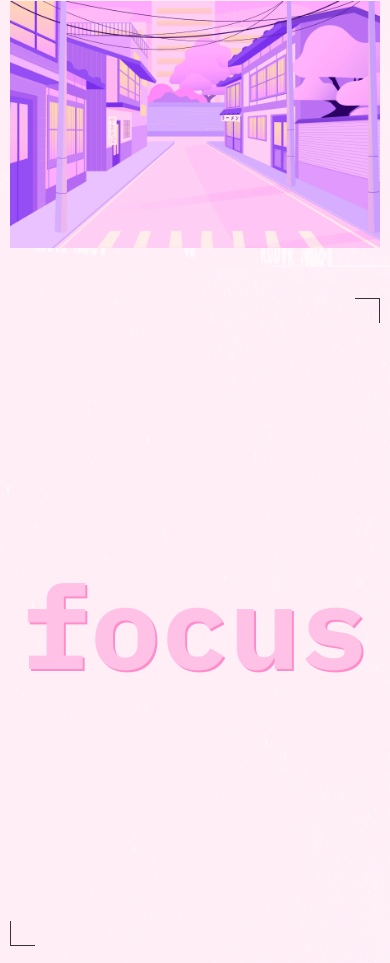
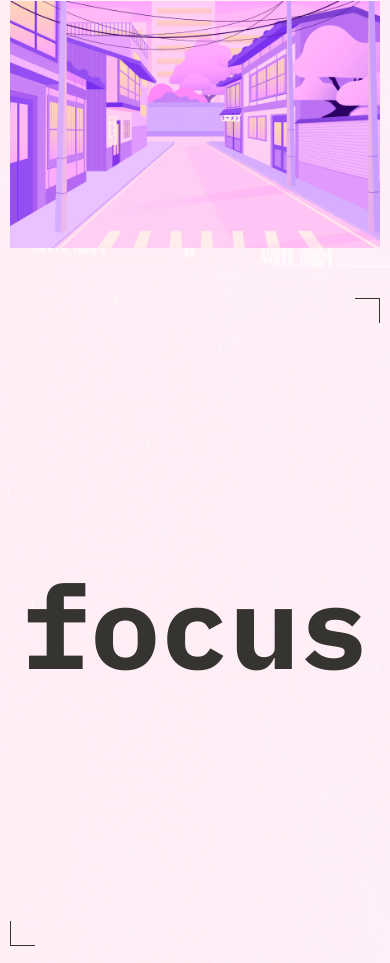
Before and after one commit to NartokovAlbert/slozhno-sosredotochitsya, a plain HTML site: page index.html in a window 390 px wide. Shown: the part 5641-6604 px from the top of the page. Drawn offline with Linux system fonts and the light colour scheme.

Commit message:
footer-test1

```diff
--- a/styles/style.css
+++ b/styles/style.css
@@ -395,37 +395,37 @@
 /*Footer*/
 
 .footer {
-  padding: 280px 20px;
+  padding: 282px 20px;
   position: relative;
   text-align: center;
 }
 
 .footer__title {
-  font-size: var(--clamp-desktop);
+  font-size: clamp(7.5rem, 0.5625rem + 14.4531vw, 9.8125rem);
   font-weight: 700;
-  color: var(--highlight-color);
-  text-shadow: 2px 2px var(--text-shadow);
+  color: var(--title-color);
+  text-shadow: 2px 2px 0px var(--title-shadow);
 }
 
-@media (width <= 1024px) and (width >= 375px) {
+@media (width < 1024px) and (width >= 375px) {
   .footer__title {
-    text-shadow: 2px 2px var(--text-decor);
+    text-shadow: 2px 2px 0px var(--title-decor);
   }
 }
 
-@media (width <= 768px) and (width >= 375px) {
+@media (width < 768px) and (width >= 375px) {
   .footer__title {
-    font-size: var(--clamp-mobile);
+    font-size: clamp(7.25rem, 7.0115rem + 1.0178vw, 7.5rem);
   }
 }
 
-@media (width <= 1024px) and (width >= 768px) {
+@media (width < 1024px) and (width >= 768px) {
   .footer {
     padding: 434px 20px;
   }
 }
 
-@media (width <= 768px) and (width >= 375px) {
+@media (width < 768px) and (width >= 375px) {
   .footer {
     margin-top: 40px;
     padding: 262px 10px;
```
